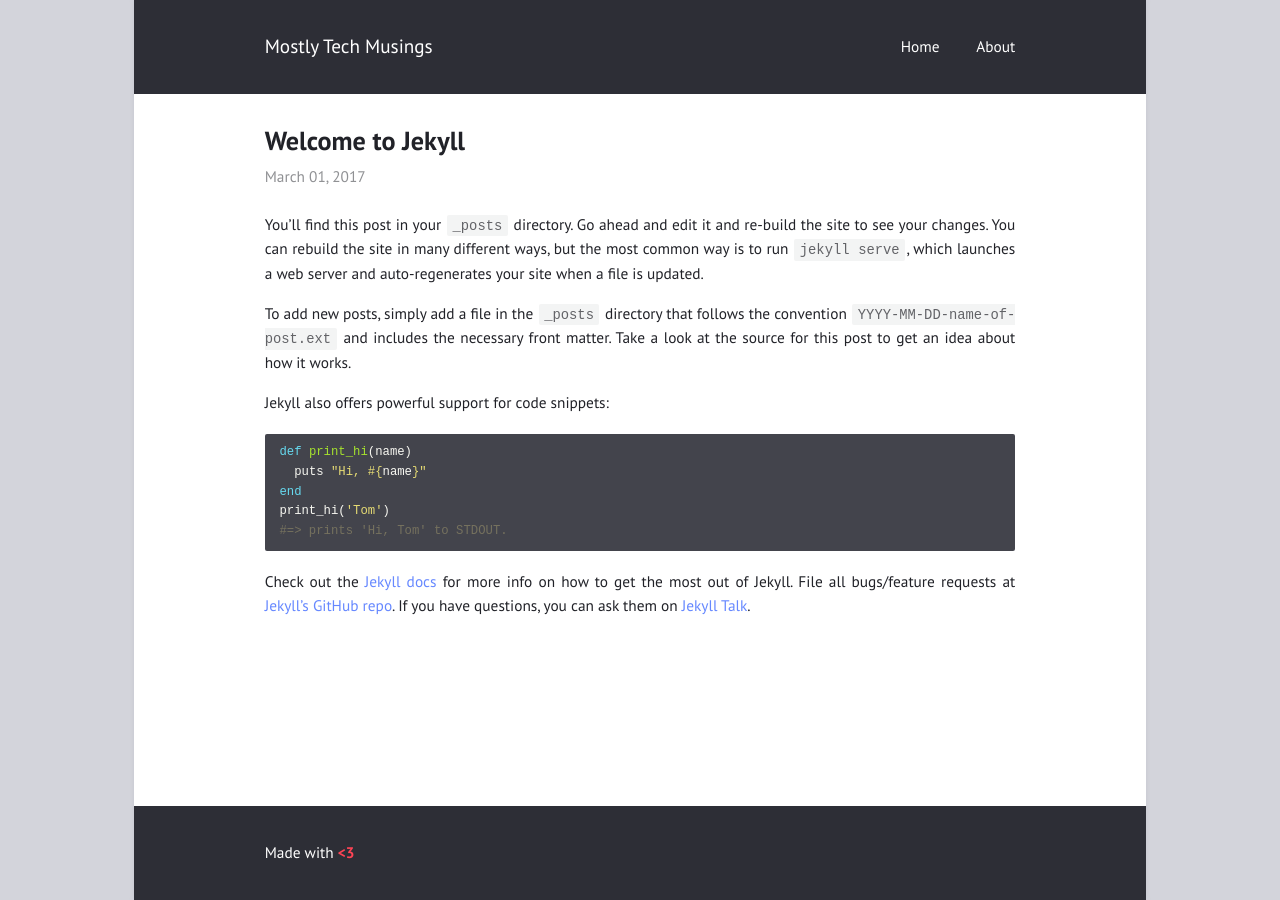
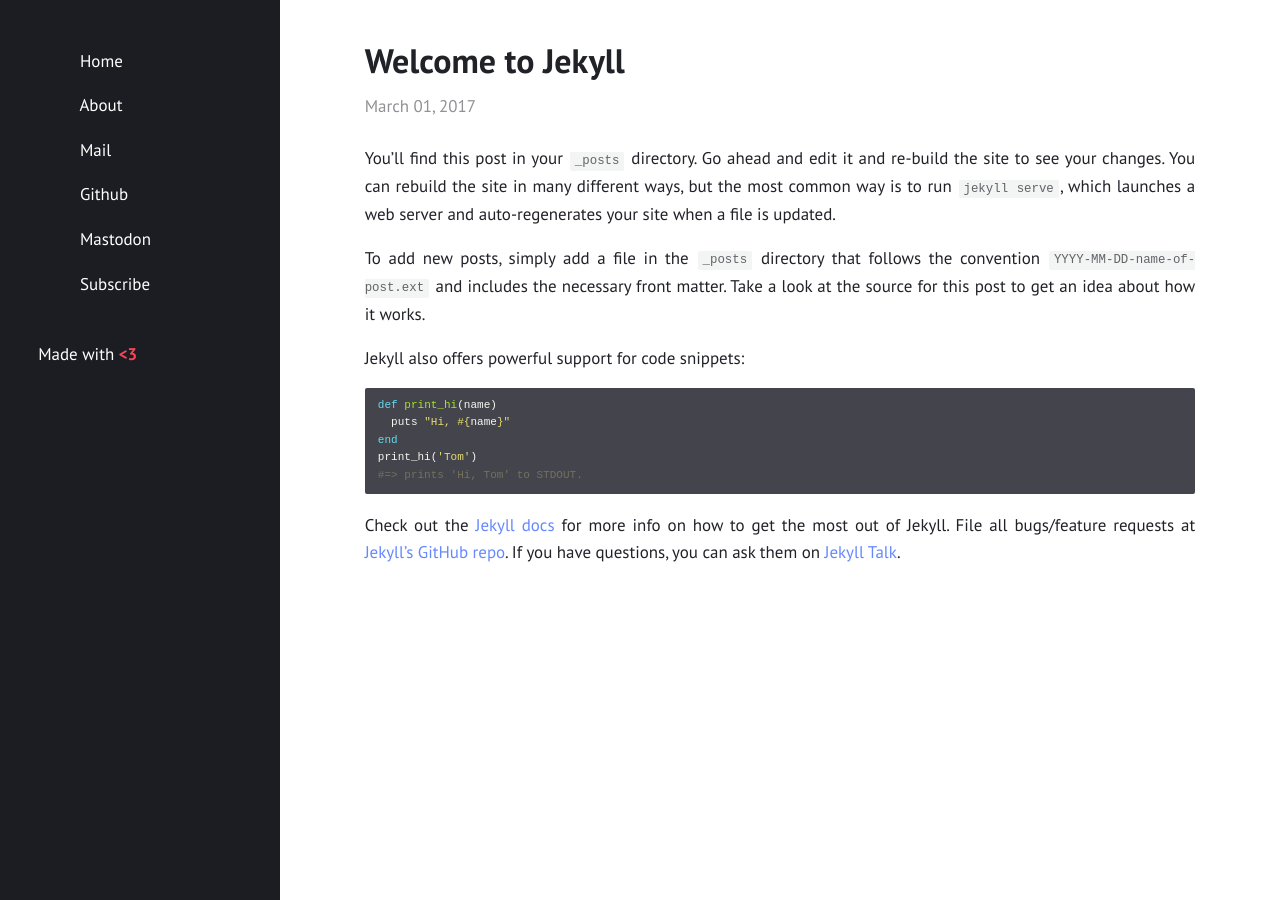
Before and after one commit to declan-watson/declan-watson.github.io, a Jekyll site: the page built from _posts/2017-03-01-welcome-to-jekyll.md, in a window 1280 px wide. Built offline with Jekyll 4.4.1, drawn with Linux system fonts in a browser that asks for light colours.

Commit message:
Update mastodon link

```diff
--- a/_config.yml
+++ b/_config.yml
@@ -10,7 +10,7 @@
 
 show_excerpts: true        # show article excerpts on the home page
 show_frame: true           # adds a gray frame to the site
-show_sidebar: false        # show a sidebar instead of the usual header
+show_sidebar: true        # show a sidebar instead of the usual header
 minimal: false             # use a dark header
 
 # Menu
@@ -22,7 +22,7 @@
 external:                  # shows a footer with social links - for available icons see fontawesome.com/icons
   - {title: Mail, icon: envelope, url: "mailto:blank"}
   - {title: Github, icon: github, url: "https://github.com/declan-watson"}
-  - {title: Mastodon, icon: mastodon, url: "https://github.com/declan-watson"}
+  - {title: Mastodon, icon: mastodon, url: "https://infosec.exchange/@declan"}
   - {title: Subscribe, icon: rss, url: "/feed.xml"}
 
 comments:
```
